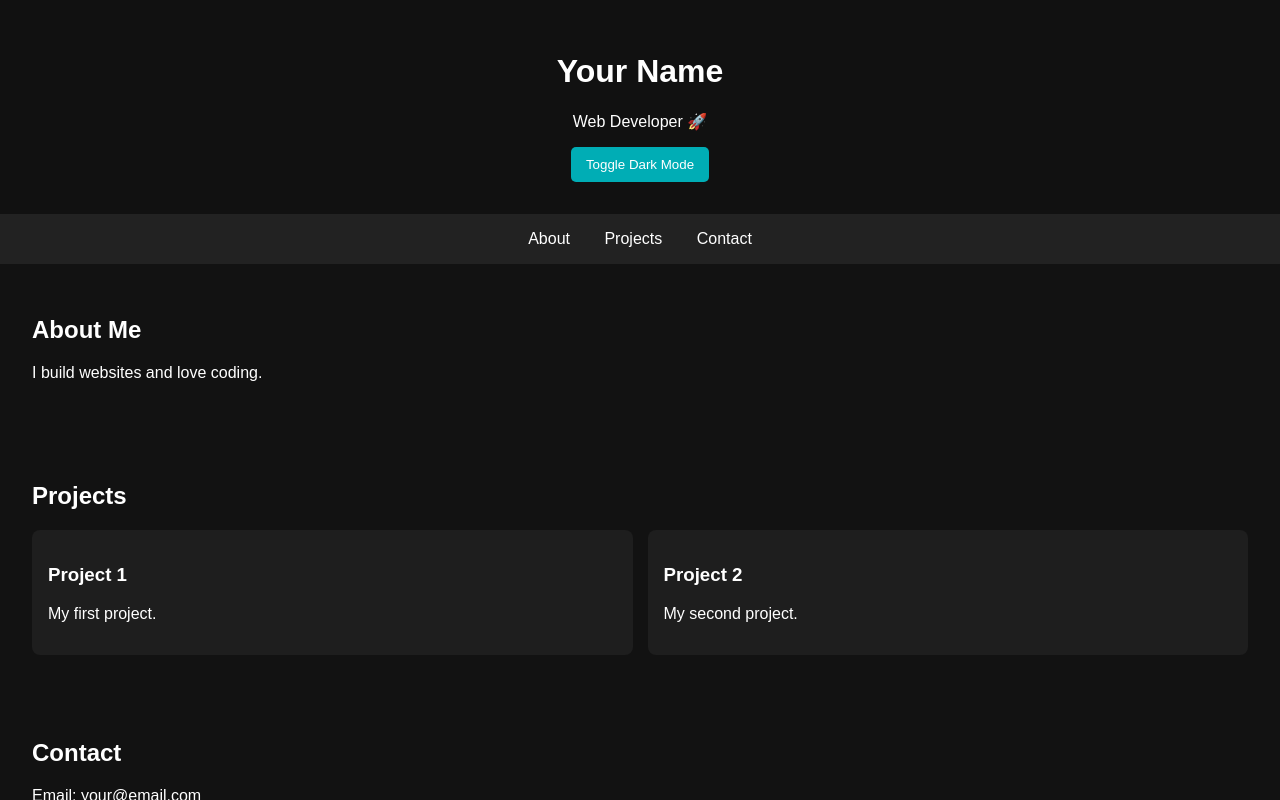
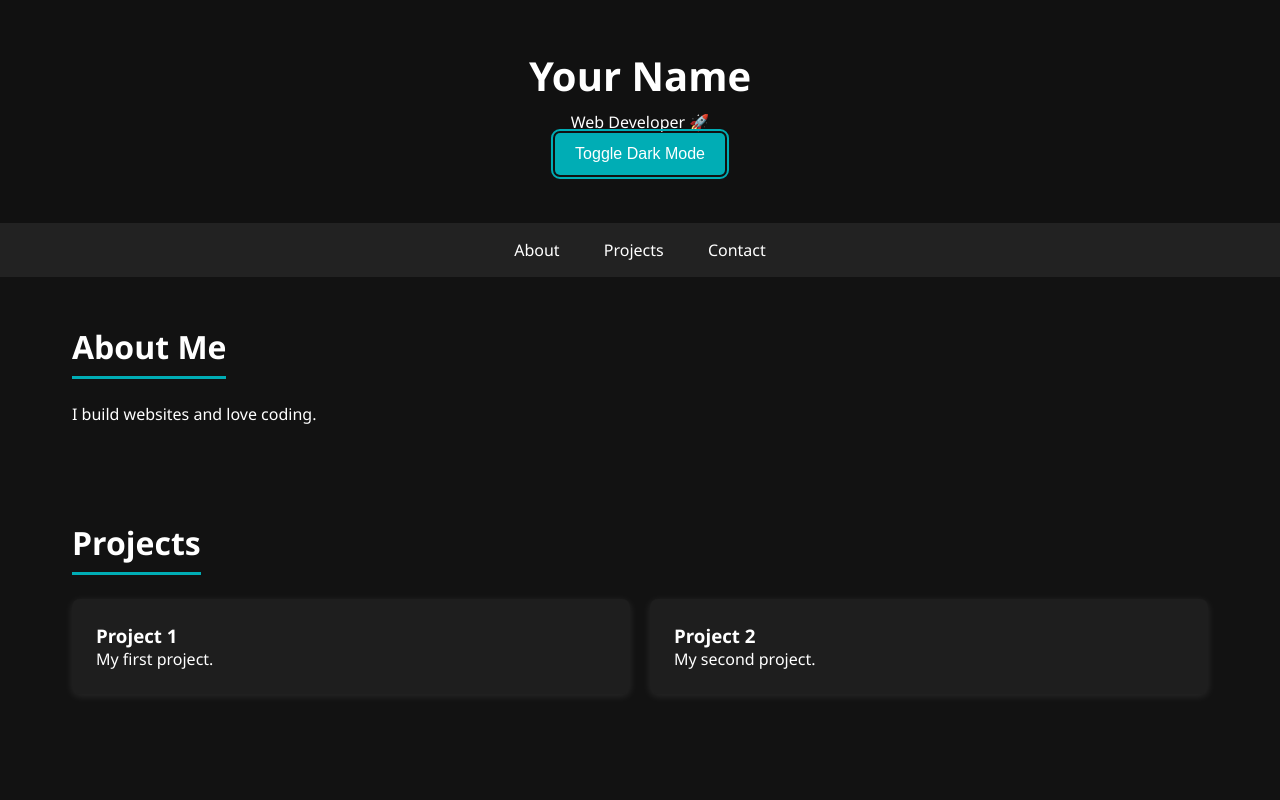
Before and after one commit to kinghazara495-create/index.html, a plain HTML site: page index.html in a window 1280 px wide. Both pictures are taken after a click on the button "Toggle Dark Mode". Shown: the top 800 px of the page. Drawn offline with Linux system fonts and the light colour scheme.

Commit message:
Update index.html

```diff
--- a/index.html
+++ b/index.html
@@ -3,83 +3,142 @@
 <head>
   <meta charset="UTF-8">
   <meta name="viewport" content="width=device-width, initial-scale=1.0">
+  <meta name="description" content="Portfolio of a web developer showcasing projects and skills">
   <title>Your Name | Portfolio</title>
 
   <style>
+    * {
+      margin: 0;
+      padding: 0;
+      box-sizing: border-box;
+    }
+
     body {
-      margin: 0;
-      font-family: Arial, sans-serif;
+      font-family: 'Segoe UI', Tahoma, Geneva, Verdana, sans-serif;
       scroll-behavior: smooth;
+      transition: background-color 0.3s, color 0.3s;
+    }
+
+    body.dark {
+      background: #121212;
+      color: white;
     }
 
     header {
       background: #111;
       color: white;
-      padding: 2rem;
+      padding: 3rem 2rem;
       text-align: center;
+    }
+
+    header h1 {
+      font-size: 2.5rem;
+      margin-bottom: 0.5rem;
     }
 
     nav {
       background: #222;
       text-align: center;
       padding: 1rem;
+      position: sticky;
+      top: 0;
+      z-index: 100;
     }
 
     nav a {
       color: white;
-      margin: 0 15px;
+      margin: 0 20px;
       text-decoration: none;
       cursor: pointer;
+      transition: color 0.3s;
+      font-weight: 500;
     }
 
     nav a:hover {
       color: #00adb5;
+      text-decoration: underline;
     }
 
     section {
-      padding: 2rem;
+      max-width: 1200px;
+      margin: 0 auto;
+      padding: 3rem 2rem;
+    }
+
+    section h2 {
+      font-size: 2rem;
+      margin-bottom: 1.5rem;
+      border-bottom: 3px solid #00adb5;
+      padding-bottom: 0.5rem;
+      display: inline-block;
     }
 
     .projects {
       display: grid;
-      grid-template-columns: repeat(auto-fit, minmax(250px, 1fr));
-      gap: 15px;
+      grid-template-columns: repeat(auto-fit, minmax(280px, 1fr));
+      gap: 20px;
     }
 
     .card {
       background: #f4f4f4;
-      padding: 1rem;
+      padding: 1.5rem;
       border-radius: 8px;
-      transition: 0.3s;
+      transition: transform 0.3s, box-shadow 0.3s;
+      box-shadow: 0 2px 8px rgba(0, 0, 0, 0.1);
+    }
+
+    body.dark .card {
+      background: #1e1e1e;
+      box-shadow: 0 2px 8px rgba(255, 255, 255, 0.1);
     }
 
     .card:hover {
-      transform: scale(1.05);
+      transform: translateY(-5px);
+      box-shadow: 0 6px 16px rgba(0, 0, 0, 0.2);
+    }
+
+    body.dark .card:hover {
+      box-shadow: 0 6px 16px rgba(255, 255, 255, 0.2);
     }
 
     footer {
       background: #111;
       color: white;
       text-align: center;
-      padding: 1rem;
+      padding: 2rem;
+      margin-top: 3rem;
     }
 
     .btn {
       background: #00adb5;
       color: white;
-      padding: 10px 15px;
+      padding: 12px 20px;
       border: none;
       cursor: pointer;
       border-radius: 5px;
+      font-size: 1rem;
+      transition: background-color 0.3s;
     }
 
-    .dark {
-      background: #121212;
-      color: white;
+    .btn:hover {
+      background: #0088a0;
     }
 
-    .dark .card {
-      background: #1e1e1e;
+    .btn:focus {
+      outline: 2px solid #00adb5;
+      outline-offset: 2px;
+    }
+
+    @media (max-width: 768px) {
+      section {
+        padding: 2rem 1rem;
+      }
+      nav a {
+        margin: 0 10px;
+      }
+      header h1 {
+        font-size: 1.8rem;
+      }
     }
   </style>
 </head>
@@ -89,13 +148,13 @@
   <header>
     <h1>Your Name</h1>
     <p>Web Developer 🚀</p>
-    <button class="btn" onclick="toggleDark()">Toggle Dark Mode</button>
+    <button class="btn" id="darkModeToggle">Toggle Dark Mode</button>
   </header>
 
   <nav>
-    <a onclick="scrollToSection('about')">About</a>
-    <a onclick="scrollToSection('projects')">Projects</a>
-    <a onclick="scrollToSection('contact')">Contact</a>
+    <a href="#about" class="nav-link">About</a>
+    <a href="#projects" class="nav-link">Projects</a>
+    <a href="#contact" class="nav-link">Contact</a>
   </nav>
 
   <section id="about">
@@ -120,21 +179,40 @@
 
   <section id="contact">
     <h2>Contact</h2>
-    <p>Email: your@email.com</p>
+    <p>Email: <a href="mailto:your@email.com">your@email.com</a></p>
   </section>
 
   <footer>
-    <p>© 2026 Your Name</p>
+    <p>&copy; 2026 Your Name</p>
   </footer>
 
   <script>
-    function scrollToSection(id) {
-      document.getElementById(id).scrollIntoView();
+    const darkModeToggle = document.getElementById('darkModeToggle');
+    const navLinks = document.querySelectorAll('.nav-link');
+
+    // Initialize dark mode from localStorage
+    if (localStorage.getItem('darkMode') === 'enabled') {
+      document.body.classList.add('dark');
     }
 
-    function toggleDark() {
-      document.body.classList.toggle("dark");
-    }
+    // Dark mode toggle with persistence
+    darkModeToggle.addEventListener('click', () => {
+      document.body.classList.toggle('dark');
+      const isDark = document.body.classList.contains('dark');
+      localStorage.setItem('darkMode', isDark ? 'enabled' : 'disabled');
+    });
+
+    // Smooth navigation with proper hash handling
+    navLinks.forEach(link => {
+      link.addEventListener('click', (e) => {
+        e.preventDefault();
+        const targetId = link.getAttribute('href').substring(1);
+        const targetSection = document.getElementById(targetId);
+        if (targetSection) {
+          targetSection.scrollIntoView({ behavior: 'smooth' });
+        }
+      });
+    });
   </script>
 
 </body>
```
